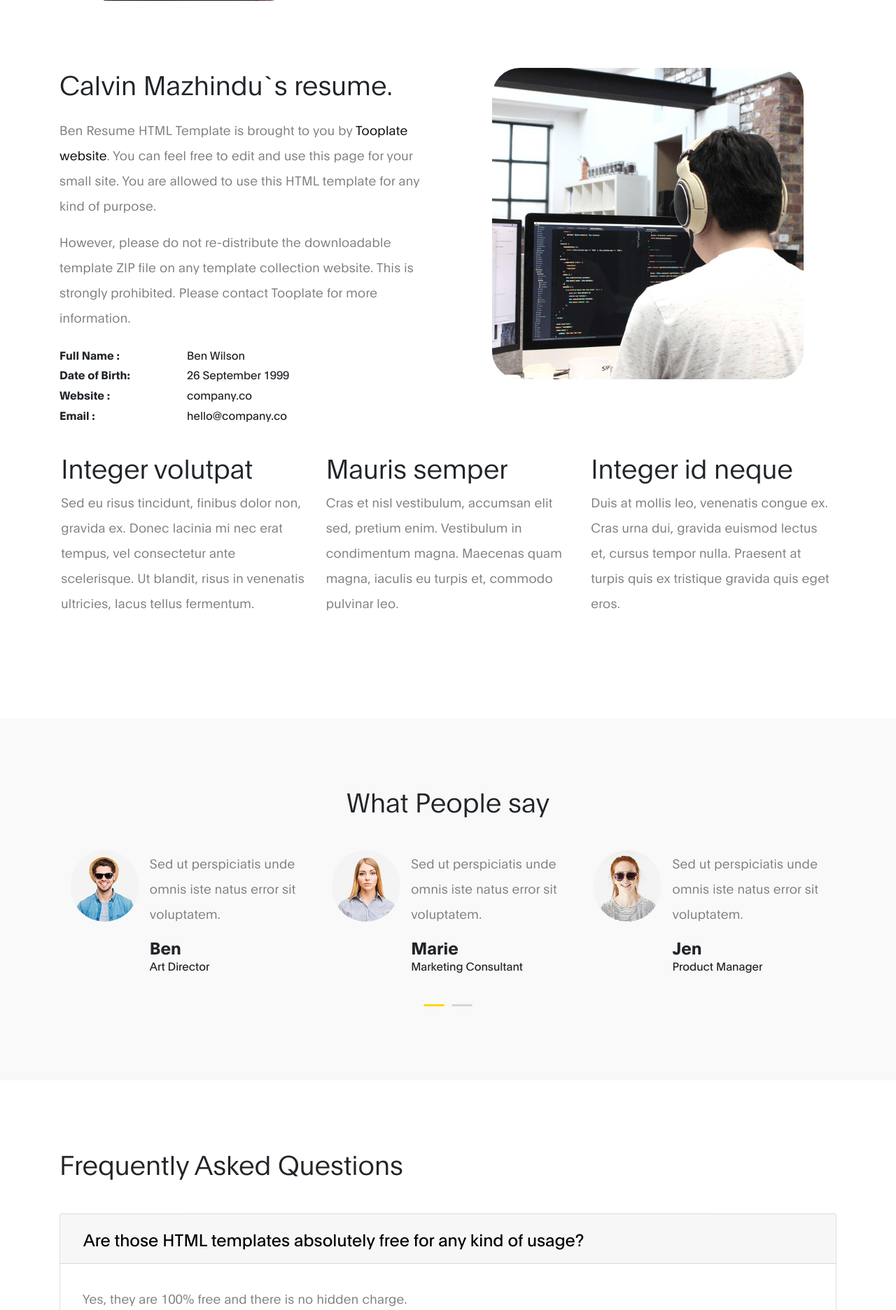
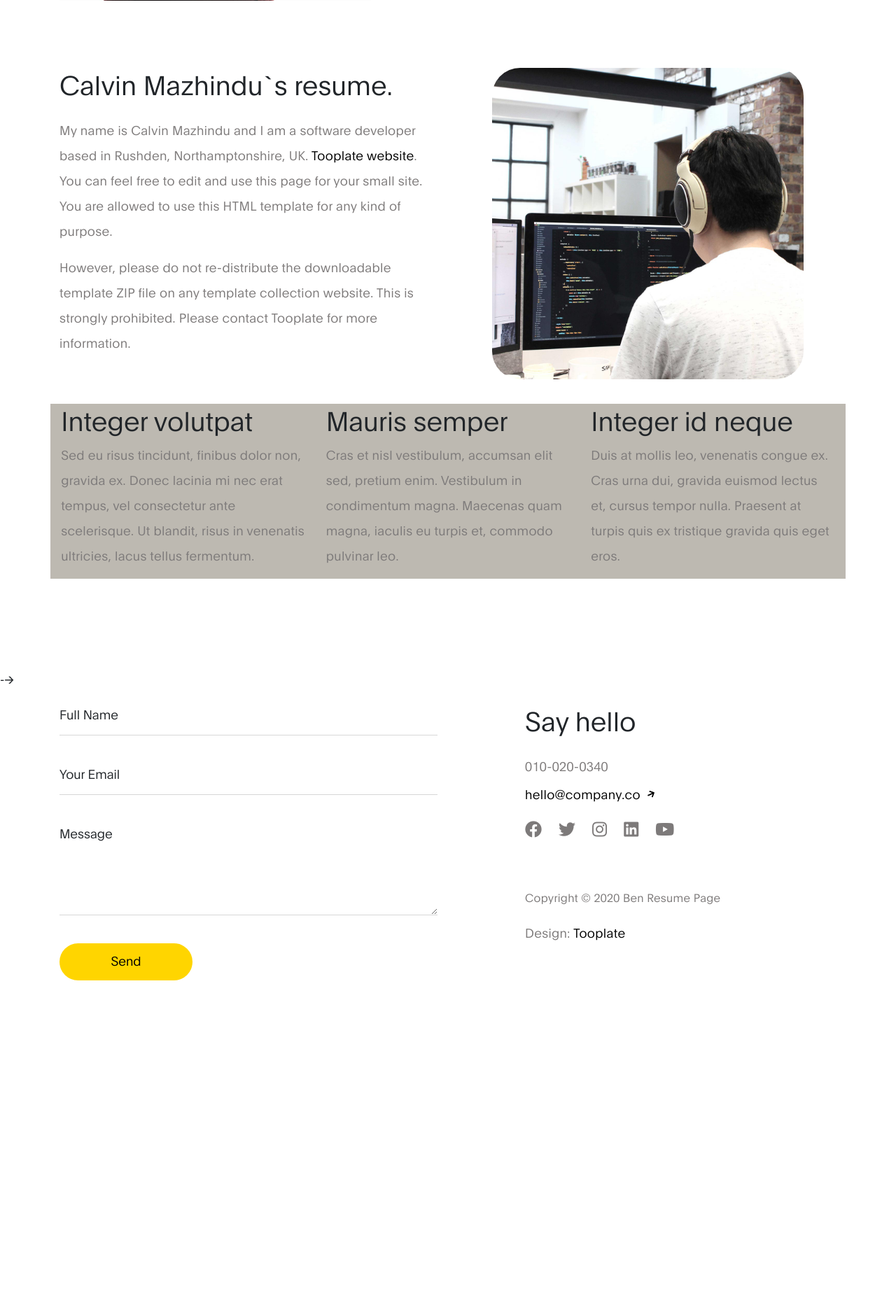
Before and after one commit to cavcom2010/resume_cv, a Django app: page / in a window 1280 px wide. Shown: the part 652-2524 px from the top of the page at 70% size. After the commit the page ends 2053 px from the top, so only its background shows below. Run offline with Django 5.2, Linux system fonts and the light colour scheme; some libraries are stand-ins or nearby versions.

Commit message:
removed lines from the about section

```diff
--- a/static/css/tooplate-ben-resume-style.css
+++ b/static/css/tooplate-ben-resume-style.css
@@ -340,6 +340,7 @@ https://www.tooplate.com/view/2120-ben-resume
 
   .about-third {
 	  margin: 2.2em -0.8em;
+    background-color:rgb(189, 185, 177);
   }
 
   .about-image {
--- a/templates/index.html
+++ b/templates/index.html
@@ -26,9 +26,9 @@
                         <a href="#about" class="nav-link smoothScroll">About Me</a>
                     </li>
 
-                    <li class="nav-item">
+                    <!-- <li class="nav-item">
                         <a href="#testimonials" class="nav-link smoothScroll">Reviews</a>
-                    </li>
+                    </li> -->
 
                     <li class="nav-item">
                         <a href="#contact" class="nav-link smoothScroll">Contact</a>
@@ -51,6 +51,9 @@
             <div class="row">
 
                   <div class="mx-auto col-lg-5 col-md-5 col-10">
+                      <!-- <video>
+                        <source src="static/images/ben.mp4" type="video/mp4">
+                      </video> -->
                       <img src="static/images/ben.jpg" class="img-fluid" alt="Ben Resume HTML Template">
                   </div>
 
@@ -78,11 +81,11 @@
                 <div class="col-lg-6 col-md-6 col-12">
                     <h3 class="mb-4">Calvin Mazhindu`s resume.</h3>
 
-                    <p>Ben Resume HTML Template is brought to you by <a rel="nofollow" href="https://www.tooplate.com" target="_parent">Tooplate website</a>. You can feel free to edit and use this page for your small site. You are allowed to use this HTML template for any kind of purpose.</p>
+                    <p>My name is Calvin Mazhindu and I am a software developer based in Rushden, Northamptonshire, UK. <a rel="nofollow" href="https://www.tooplate.com" target="_parent">Tooplate website</a>. You can feel free to edit and use this page for your small site. You are allowed to use this HTML template for any kind of purpose.</p>
 
                     <p>However, please do not re-distribute the downloadable template ZIP file on any template collection website. This is strongly prohibited. Please contact Tooplate for more information.</p>
 
-                    <ul class="mt-4 mb-5 mb-lg-0 profile-list list-unstyled">
+                    <!-- <ul class="mt-4 mb-5 mb-lg-0 profile-list list-unstyled">
                         <li><strong>Full Name :</strong> Ben Wilson </li>
 
                         <li><strong>Date of Birth:</strong> 26 September 1999</li>
@@ -90,7 +93,7 @@
                         <li><strong>Website :</strong> company.co</li>
 
                         <li><strong>Email :</strong> hello@company.co</li>
-                    </ul>
+                    </ul> -->
                 </div>
 
                 <div class="col-lg-5 mx-auto col-md-6 col-12">
@@ -117,7 +120,7 @@
 
 
     <!-- TESTIMONIAL -->
-     <section class="testimonials section-padding" id="testimonials">
+     <!-- <section class="testimonials section-padding" id="testimonials">
           <div class="container">
                <div class="row">
 
@@ -190,11 +193,11 @@
 
                </div>
           </div>
-     </section>
+     </section> -->
 
 
      <!-- FAQ -->
-     <section class="faq section-padding">
+     <!-- <section class="faq section-padding">
 
         <div class="container">
 
@@ -288,9 +291,9 @@
                 </div>
 
            	 </div><!-- col -->
-        	</div><!-- row -->
-        </div><!-- container -->
-    </section>
+        	<!-- </div>row -->
+        <!-- </div>container -->
+    <!-- </section> --> -->
 
 
      <section class="contact section-padding pt-0" id="contact">
```
